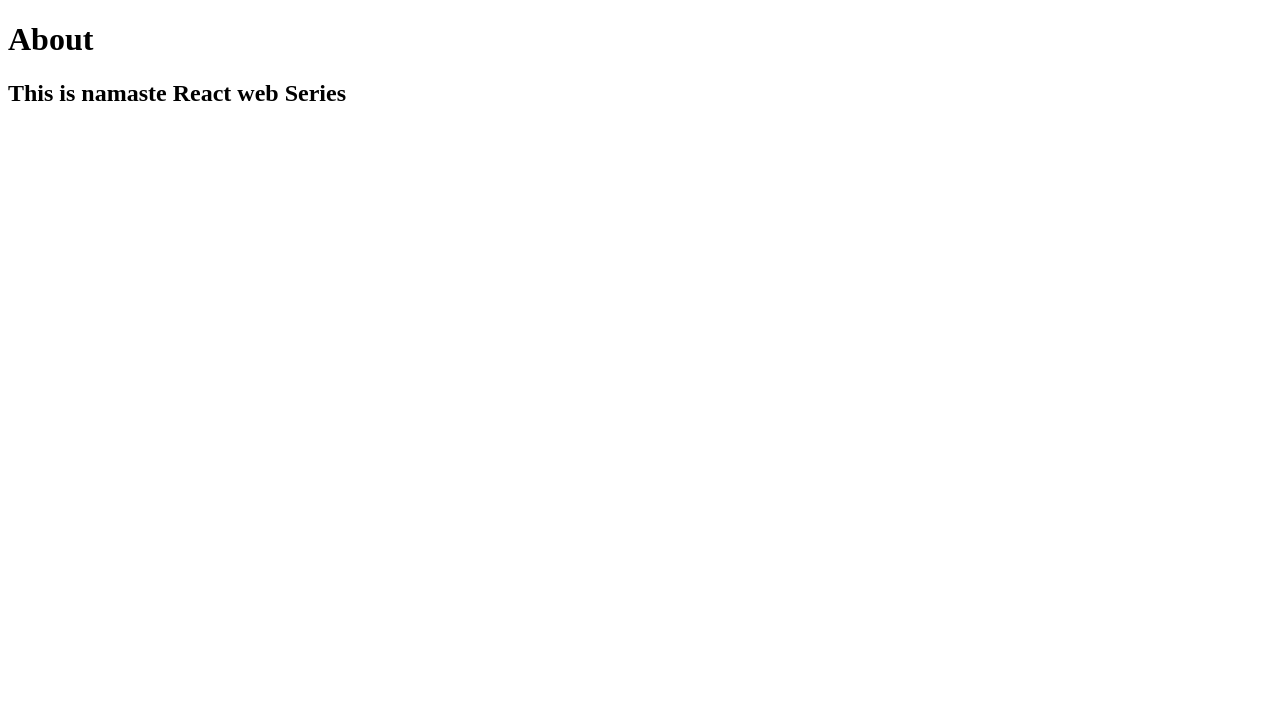
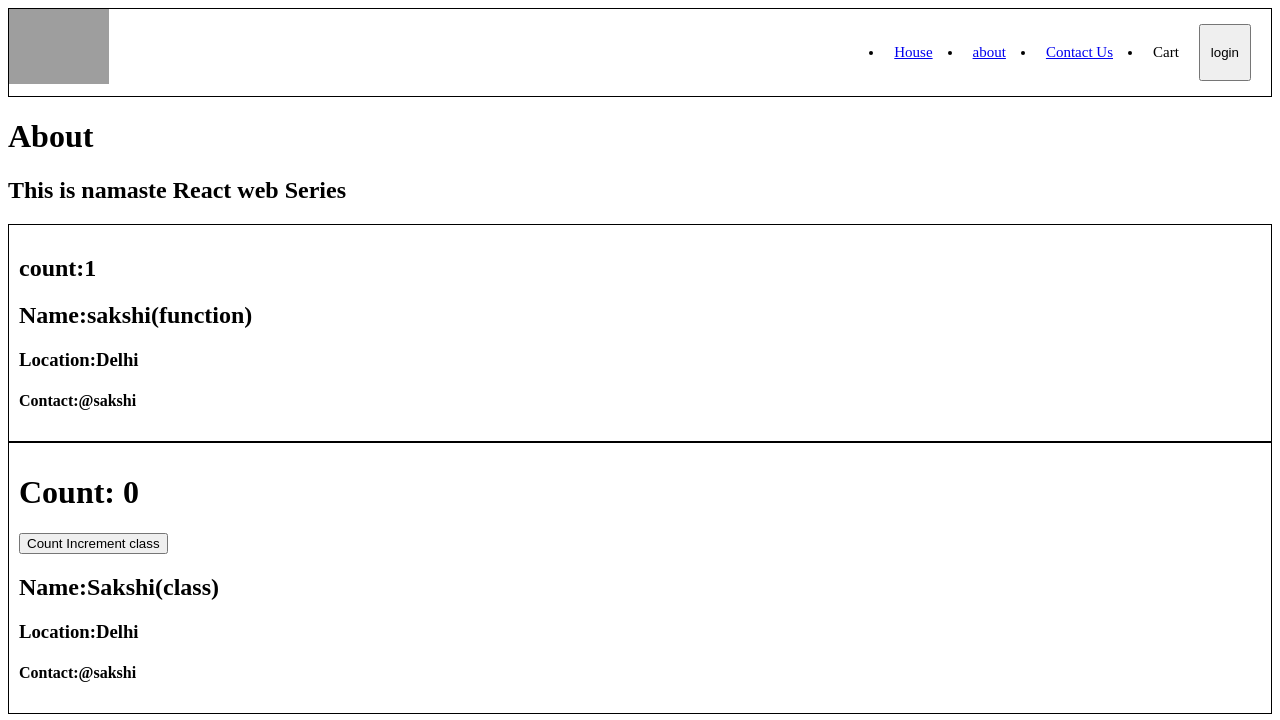
Before and after one commit to aryasakshi13/namaste_react, a React (Vite) app: page /about in a window 1280 px wide. Shown: the top 720 px of the page. Built offline with nearby package versions, Linux system fonts and the light colour scheme; grey boxes are pictures that could not be loaded.

Commit message:
Making About us page using github API

```diff
--- a/src/App.tsx
+++ b/src/App.tsx
@@ -2,14 +2,14 @@
 
 
 import React from "react";
-
 import ReactDOM from "react-dom/client";
 import Header from "./components/Header";
 import Body from "./components/Body";
 import About from "./components/About";
 import Contact from "./components/contact";
 import Error from "./components/Error";
-import { createBrowserRouter, RouterProvider } from "react-router-dom";
+import RestaurantMenu from "./components/RestaurantMenu";
+import { createBrowserRouter, RouterProvider, Outlet} from "react-router-dom";
 
 
 
@@ -75,7 +75,8 @@ const AppLayout = () =>{
     return(
         <div id = "app">
          <Header/>
-          <Body/>
+         <Outlet/>
+
         </div>
     );
 };
@@ -84,7 +85,10 @@ const appRouter = createBrowserRouter([
    {
     path:"/",
     element:<AppLayout/>,
-    errorElement: <Error/>,
+     children:[
+         {
+             path:"/",
+             element:<Body/>,
         },
         {
              path:"/about",
@@ -94,8 +98,14 @@ const appRouter = createBrowserRouter([
          path:"/contact",
          element:<Contact/>,
         },
+        {
+         path:"/restaurant/:resId",
+         element:<RestaurantMenu />,
+        },
+    ],
 
-
-])
+    errorElement: <Error/>,
+   },
+]);
 const root = ReactDOM.createRoot(document.getElementById("root") as HTMLElement)
 root.render(<RouterProvider router={appRouter}/>);
--- a/src/components/About.tsx
+++ b/src/components/About.tsx
@@ -1,10 +1,24 @@
-const About = () =>{
+import User from "./User";
+import UserClass from "./UserClass";
+import React from "react";
+
+
+class About extends React.Component{
+  constructor(props){
+    super(props);
+  }
+  render(){
+
     return (
       <div>
         <h1>About</h1>
         <h2>This is namaste React web Series </h2>
+        <User name = {"sakshi(function)"} Location={"Delhi"}/>
+        <UserClass name = {"Sakshi(class)"}  Location = {"Delhi"}/>
+
       </div>
     );
+  }
 };
 
 export default About;
--- a/src/components/Body.tsx
+++ b/src/components/Body.tsx
@@ -2,6 +2,7 @@ import RestaurentCard from "./RestaurantCard";
 
 import { useState,useEffect } from "react";
 import Shimmer from "./Shimmer";
+import RestaurantMenu from "./RestaurantMenu";
 
 const Body = () =>{
   // local State variable - Super powerfull variable
@@ -18,11 +19,10 @@ const Body = () =>{
 
    const fetchData = async() => {
       const data = await fetch(
-        "https://www.swiggy.com/mapi/restaurants/list/v5?offset=0&is-seo-homepage-enabled=true&lat=28.45970&lng=77.02820&carousel=true&third_party_vendor=1");
+        "https://foodfire.onrender.com/api/restaurants?lat=21.1702401&lng=72.83106070000001&page_type=DESKTOP_WEB_LISTING");
 
-         if (!data.ok) throw new Error("API failed");
       const json = await data.json()
-      console.log(json);
+      console.log("Restaurant data", json);
       const restaurants =
          json?.data?.cards[1]?.card?.card?.gridElements?.infoWithStyle?.restaurants || [];
 
--- a/src/components/Header.tsx
+++ b/src/components/Header.tsx
@@ -1,15 +1,16 @@
 import { LOGO_URL } from "../utills/constants";
 import { useState,useEffect } from "react";
+import {Link} from "react-router-dom";
 const Header = () =>{
     const [button, setbutton] = useState("login");
     console.log("Header render");
     // if no dependency array - useEffect is call on every render
     // if dependency array is Empty [] - useEffect is call on initial render and just once when the component is render at the first time
     // if dependency array is not empty - only render when the dependency changes (dependenc- b)
-    useEffect(()=>{
-      console.log("useEffet called");
+    // useEffect(()=>{
+    //   console.log("useEffet called");
 
-    },[button]);
+    // },[button]);
 
     return(
         <div className ="Header">
@@ -18,9 +19,13 @@ const Header = () =>{
             </div>
             <div className="nav-item">
              <ul>
-                <li>Home</li>
-                <li>about</li>
-                <li>COntact Us </li>
+                <li>
+                  <Link to = "/">House
+                  </Link>  </li>
+                <li>
+                   <Link to = "/about"> about</Link></li>
+                <li>
+                  <Link to= "/contact">Contact Us  </Link> </li>
                 <li>Cart</li>
                 <button className="login-btn"
                  onClick={()=> {
--- a/src/components/RestaurantCard.tsx
+++ b/src/components/RestaurantCard.tsx
@@ -1,13 +1,16 @@
+import { useNavigate } from "react-router-dom";
 import { CDN_URL } from "../utills/constants";
+import RestaurantMenu from "./RestaurantMenu";
 type RestaurantCardProps = {
    resData: any;
 
   };
 const RestaurentCard = (props:RestaurantCardProps) => {
+  const navigate = useNavigate();
     //  const {resData} = props;
     //  console.log("rest data:",resList)
     // console.log("props",props)
-    const { name, cuisines, avgRating, costForTwo, sla,cloudinaryImageId } =
+    const { name, cuisines, avgRating, costForTwo, sla,cloudinaryImageId,id } =
         props.resData.info;
       //  const { name, id, cusinines, rating, cloudinaryImageId } =
       //  props.resData.info;
@@ -15,7 +18,7 @@ const RestaurentCard = (props:RestaurantCardProps) => {
 
     // console.log(props);
   return(
-    <div className="res-card">
+    <div onClick={() => navigate(`/restaurant/${props.resData.info.id}`)} className="res-card">
             <img className="res-logo"
             alt = "res-logo"
             src ={CDN_URL +cloudinaryImageId}/>
--- /dev/null
+++ b/src/components/RestaurantMenu.tsx
@@ -0,0 +1,71 @@
+import { useState, useEffect } from "react";
+import Shimmer from "./Shimmer";
+import { useParams } from "react-router-dom";
+
+const RestaurantMenu = () => {
+    const [resInfo, setresInfo] = useState(null);
+
+    const {resId} = useParams();
+
+
+
+
+
+    useEffect(() => {
+        fetchMenu();
+    }, []);
+
+
+    const fetchMenu = async () => {
+
+        // We use a CORS Proxy to trick Swiggy into thinking the request is safe
+
+        const response = await fetch(`https://foodfire.onrender.com/api/menu?page-type=REGULAR_MENU&complete-menu=true&lat=21.1702401&lng=72.83106070000001&&submitAction=ENTER&restaurantId=${resId}`);
+
+        // Check if response is actually there
+
+
+        const json = await response.json();
+        console.log("Success! Data is here:", json.data.cards);
+        setresInfo(json.data);
+    };
+
+    type RestaurantInfo = {
+  name: string;
+  cuisines: string[];
+  costForTwoMessage: string;
+  avgRating: number;
+
+};
+    const info = resInfo?.cards[2]?.card?.card?.info as RestaurantInfo | undefined;
+
+    const {
+        name,
+        cuisines,
+        costForTwoMessage,
+        avgRating
+    } = info ?? {};
+
+    const itemCards = resInfo?.cards[4]?.groupedCard?.cardGroupMap?.REGULAR?.cards[4].card?.card?.itemCards;
+     console.log(itemCards);
+    if (resInfo === null) return <Shimmer />;
+    return (
+        <div className="menu">
+            <h2>{name}</h2>
+            <p>{cuisines}</p>
+            <p>{costForTwoMessage}</p>
+            <p>{avgRating}</p>
+            <h2>Recomended</h2>
+            <ul>
+               { itemCards.map((item) => (
+                 <li key = {item.card.info.id}>
+                    {item.card.info.name}
+                 </li>
+               ))}
+
+            </ul>
+        </div>
+    )
+};
+
+export default RestaurantMenu;
--- /dev/null
+++ b/src/components/User.tsx
@@ -0,0 +1,23 @@
+import { useState } from "react";
+
+
+type PropsClass = {
+  count:number;
+  name: string;
+  Location:string;
+};
+
+const User = ({ name, Location }:PropsClass) =>{
+     const [count] = useState(1);
+    // const [count1] = useState(1);
+    return (
+       <div className = "user-card">
+        <h2>count:{count}</h2>
+        <h2>Name:{name}</h2>
+        <h3>Location:{Location} </h3>
+        <h4>Contact:@sakshi</h4>
+
+       </div>
+    );
+};
+export default User;
--- /dev/null
+++ b/src/components/UserClass.tsx
@@ -0,0 +1,43 @@
+
+import React from "react";
+type PropsClass = {
+  name: string;
+  Location: string;
+
+};
+
+type State = {
+    count: number;
+
+};
+class UserClass extends React.Component<PropsClass, State>{
+    constructor(props:PropsClass){
+        super(props);
+        this.state = {
+            count: 0,
+
+        };
+
+        console.log(props);
+    }
+    render(){
+        const {name, Location}= this.props;
+        const {count} = this.state;
+        return(
+        <div className = "user-card">
+            <h1>Count: {count}</h1>
+           <button onClick={()=>{
+               this.setState({
+                count:this.state.count +1,
+            });
+           }}>Count Increment class</button>
+            <h2>Name:{name}</h2>
+            <h3>Location:{Location}</h3>
+            <h4>Contact:@sakshi</h4>
+
+       </div>
+        );
+
+    }
+}
+export default UserClass;
--- a/style.css
+++ b/style.css
@@ -63,3 +63,8 @@
       margin: 5px;
       padding : 1px;
    }
+
+   .user-card{
+      padding: 10px;
+      border: 1px solid black;
+   }
```
Also changed, not shown: 1 other file (tests, documents, lock files or other folders). Lines whose indentation alone changed are shown as unchanged.
